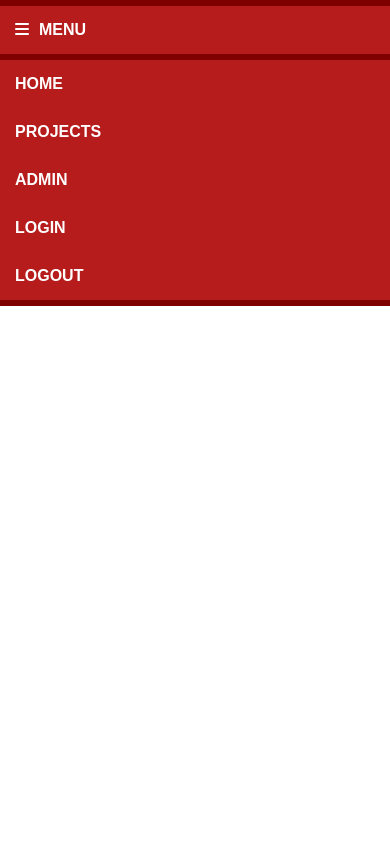
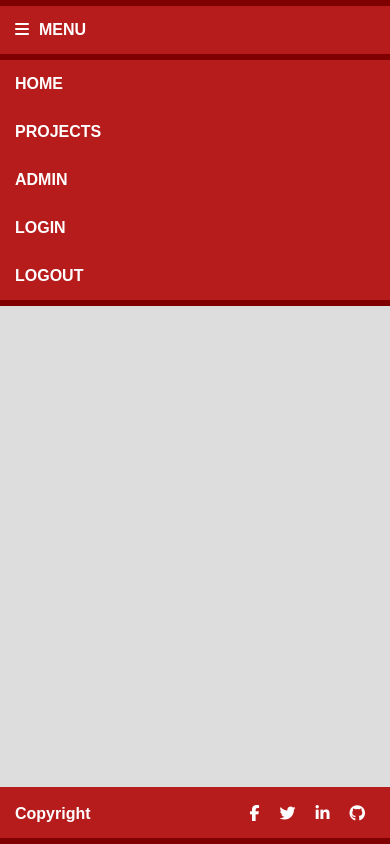
Before and after one commit to BGZStephen/angular-project-manager, an Angular app: page / in a window 390 px wide. Built offline with nearby package versions, Linux system fonts and the light colour scheme.

Commit message:
built responsive footer component & outlined data structure (data.json)

```diff
--- a/src/app/app.component.css
+++ b/src/app/app.component.css
@@ -0,0 +1,16 @@
+.app-container {
+  background: #ddd;
+  display: flex;
+  flex-direction: column;
+  min-height: 100vh;
+  width: 100%;
+}
+
+.main-container {
+  padding: 10px;
+  width: 100%;
+}
+
+app-footer { /* Force footer to bottom */
+  margin-top: auto;
+}
--- a/src/app/footer/footer.component.css
+++ b/src/app/footer/footer.component.css
@@ -0,0 +1,28 @@
+.footer-container {
+  border-bottom: 6px solid #7f0000;
+  border-top: 3px solid #b71c1c;
+  background: #b71c1c;
+  color: white;
+  display: flex;
+  flex-wrap: wrap;
+  justify-content: space-between;
+  font-weight: bold;
+  margin-top: auto;
+  width: 100%;
+}
+
+.copyright-container {
+  padding: 15px;
+}
+
+.copyright-description {
+
+}
+
+.social-container {
+  padding: 0 15px;
+}
+
+.social-item {
+  padding: 15px 10px;
+}
--- a/src/app/footer/footer.component.html
+++ b/src/app/footer/footer.component.html
@@ -1,3 +1,11 @@
-<p>
-  footer works!
-</p>
+<div class="footer-container">
+  <div class="copyright-container">
+    <p class="copyright-description">Copyright</p>
+  </div>
+  <div class="social-container">
+    <a class="fa fa-facebook social-item"></a>
+    <a class="fa fa-twitter social-item"></a>
+    <a class="fa fa-linkedin social-item"></a>
+    <a class="fa fa-github social-item"></a>
+  </div>
+</div>
```
Also changed, not shown: src/assets/data-sources/data.json (added, +45 -0 lines).
